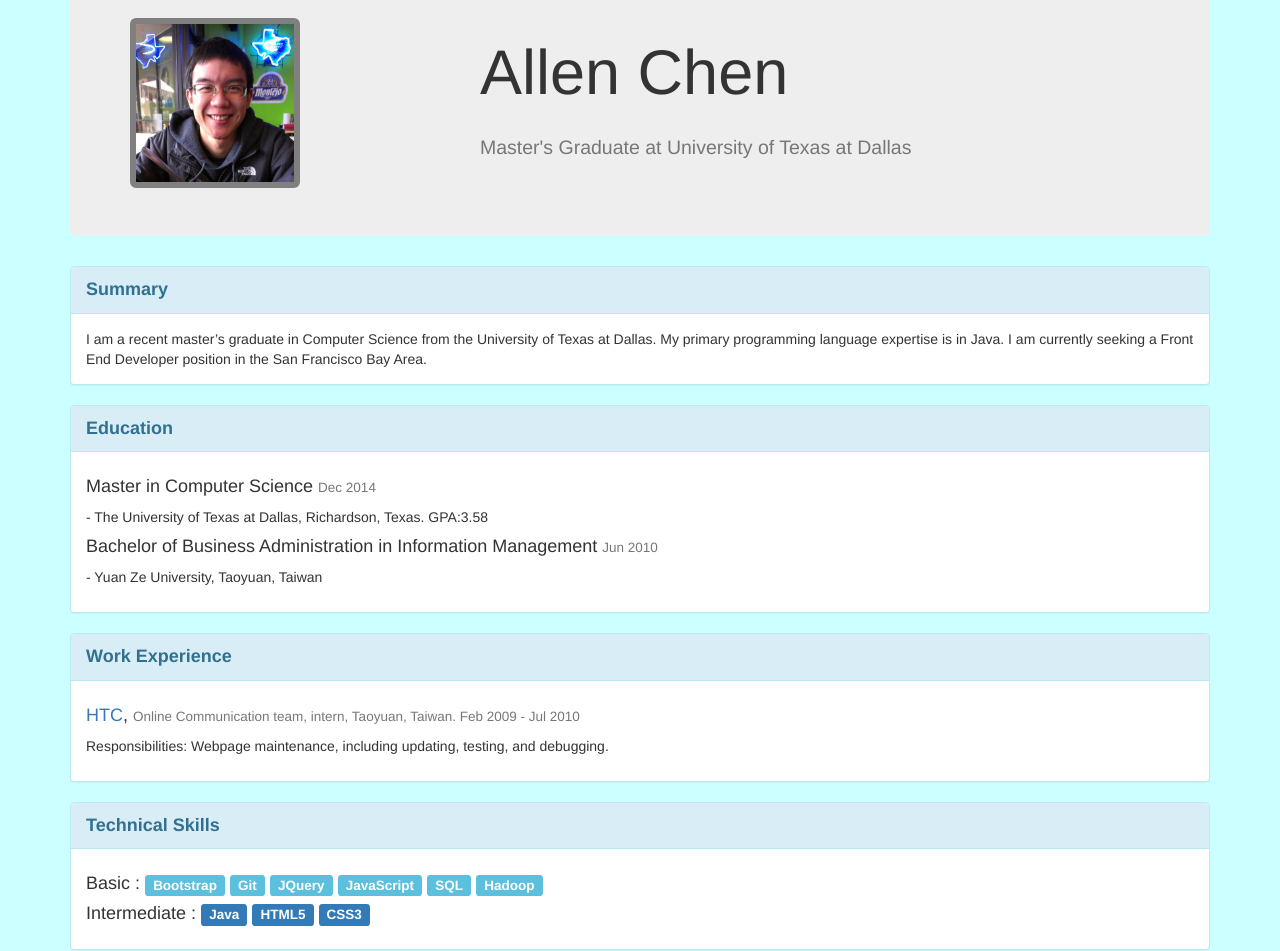
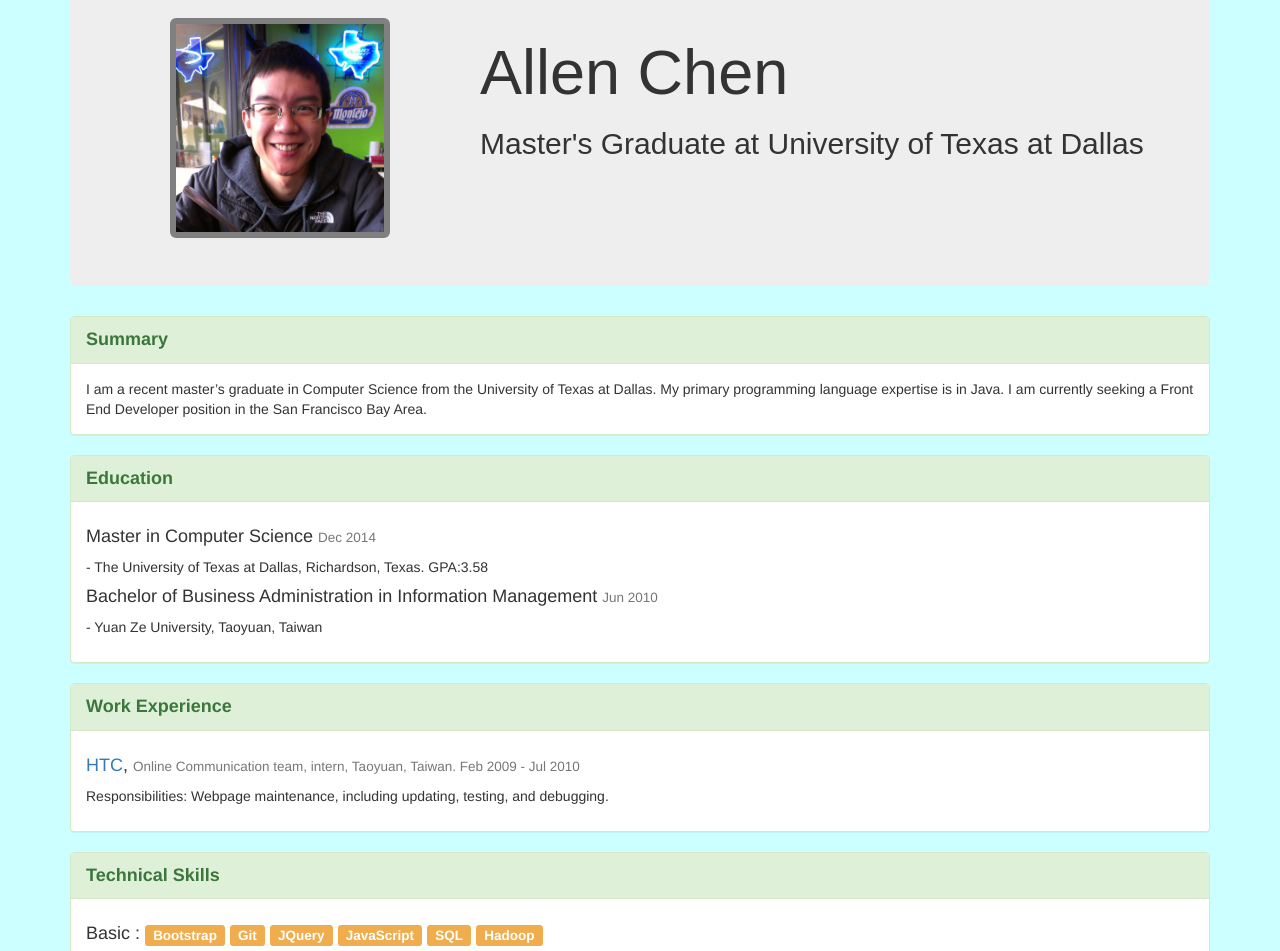
Before and after one commit to allen78/allen78.github.io, a plain HTML site: page index.html in a window 1280 px wide. Shown: the part 100-1051 px from the top of the page. Drawn offline with nearby package versions, Linux system fonts and the light colour scheme; a web font is replaced by a local one.

Commit message:
Change some style setting.

```diff
--- a/index.html
+++ b/index.html
@@ -8,6 +8,7 @@
 	<script src="https://ajax.googleapis.com/ajax/libs/jquery/1.11.3/jquery.min.js"></script>
 	<script src="http://maxcdn.bootstrapcdn.com/bootstrap/3.3.4/js/bootstrap.min.js"></script>
 	<script src="myScript.js"></script>
+	<link href='http://fonts.googleapis.com/css?family=Signika+Negative:400,700' rel='stylesheet' type='text/css'>
 	<link href="stylesheet.css" rel="stylesheet" type="text/css" />
 </head>
 <body>
@@ -44,17 +45,17 @@
 	  		</div>
 	  		<div class="col-sm-8">
 	  			<h1>Allen Chen </h1>
-	  			<h2><small>Master's Graduate at University of Texas at Dallas</small></h2>
+	  			<h2>Master's Graduate at University of Texas at Dallas</h2>
 	  		</div>
 	  	</div>
 	  </div>
 	</div>
 	<div class="container">
-	    <div class="panel panel-info">
+	    <div class="panel panel-success">
 	      <div class="panel-heading">Summary</div>
 	      <div class="panel-body">I am a recent master’s graduate in Computer Science from the University of Texas at Dallas.  My primary programming language expertise is in Java.  I am currently seeking a Front End Developer position in the San Francisco Bay Area.</div>
 	    </div>
-	    <div id="education" class="panel panel-info">
+	    <div id="education" class="panel panel-success">
 	      <div class="panel-heading">Education</div>
 	      <div class="panel-body">
 			    <h4>Master in Computer Science  <small>Dec 2014</small></h4>
@@ -63,32 +64,32 @@
 			    <p>- Yuan Ze University, Taoyuan, Taiwan</p>
 	      </div>
 	    </div>
-	    <div id="workExperience"class="panel panel-info">
+	    <div id="workExperience"class="panel panel-success">
 	      <div class="panel-heading">Work Experience</div>
 	      <div class="panel-body">
 	      	<h4><a href="http://www.htc.com" target="_blank">HTC</a>, <small>Online Communication team, intern, Taoyuan, Taiwan. Feb 2009 - Jul 2010</small></h4>
 	      	<p>Responsibilities: Webpage maintenance, including updating, testing, and debugging.</p>
 	      </div>
 	    </div>
-	    <div id="skills" class="panel panel-info">
+	    <div id="skills" class="panel panel-success">
 	      <div class="panel-heading">Technical Skills</div>
 	      <div class="panel-body">
 	      	<h4>Basic :
-	      		<span class="label label-info">Bootstrap</span>
-	      		<span class="label label-info">Git</span>
-	      		<span class="label label-info">JQuery</span>
-	      		<span class="label label-info">JavaScript</span>
-	      		<span class="label label-info">SQL</span>
-	      		<span class="label label-info">Hadoop</span>
+	      		<span class="label label-warning">Bootstrap</span>
+	      		<span class="label label-warning">Git</span>
+	      		<span class="label label-warning">JQuery</span>
+	      		<span class="label label-warning">JavaScript</span>
+	      		<span class="label label-warning">SQL</span>
+	      		<span class="label label-warning">Hadoop</span>
 	      	</h4>
 	      	<h4>Intermediate :
-	      		<span class="label label-primary">Java</span>
-	      		<span class="label label-primary">HTML5</span>
-	      		<span class="label label-primary">CSS3</span>
+	      		<span class="label label-danger">Java</span>
+	      		<span class="label label-danger">HTML5</span>
+	      		<span class="label label-danger">CSS3</span>
 	      	</h4>
 	      </div>
 	    </div>
-	    <div id="projects" class="panel panel-info">
+	    <div id="projects" class="panel panel-success">
 	    	<div class="panel-heading">School Projects</div>
 	    	<ul class="nav nav-pills">
 			  <li class="active"><a data-toggle="tab" href="#data">BigData</a></li>
@@ -111,7 +112,7 @@
 			  </div>
 			</div>
 	    </div>
-	    <div id="contact" class="panel panel-info">
+	    <div id="contact" class="panel panel-success">
 	      <div class="panel-heading">Contact</div>
 	      <div class="panel-body">
 	      	<table class="table table-striped">
--- a/stylesheet.css
+++ b/stylesheet.css
@@ -1,5 +1,7 @@
 .jumbotron {
 	margin-top: 70px;
+	padding: 25px,20px;
+	font-family: 'Signika Negative', sans-serif;
 }
 
 .panel-heading{
@@ -23,7 +25,8 @@
 
 #photo{
 	border: 6px gray solid;
-	height: 170px;
+	height: 220px;
+	margin-left: 40px;
 }
 
 body {
```
